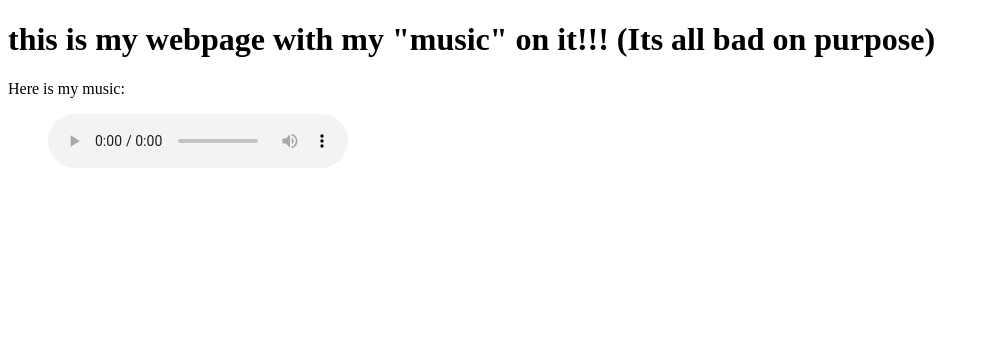
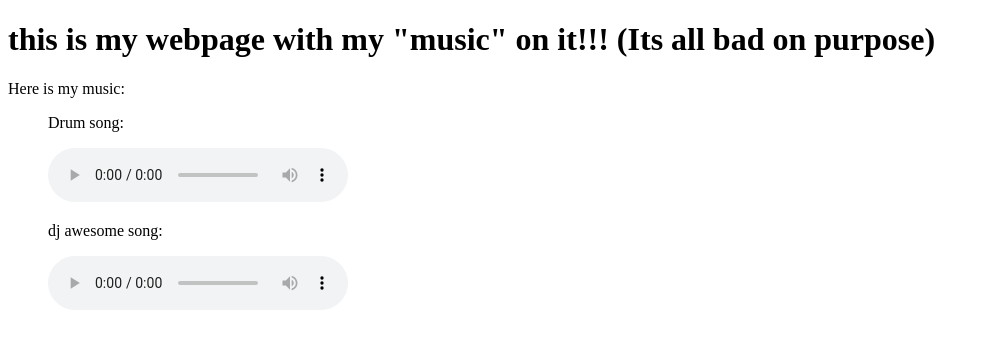
Before and after one commit to gorpshit/gorpshit.github.io, a plain HTML site: page index.html in a window 1280 px wide. Shown: the whole page, without its empty margins (0-989 px from the left). Drawn offline with Linux system fonts and the light colour scheme.

Commit message:
Update index.html

```diff
--- a/index.html
+++ b/index.html
@@ -10,8 +10,14 @@
     <h1>this is my webpage with my "music" on it!!! (Its all bad on purpose)</h1>
     <p>Here is my music:</p>
     <ul>
+      <p>Drum song:</p>
       <audio controls>
         <source src="drums.jpeg.mp3" type="audio/mp3">
+        Your browser does not support the audio element.
+      </audio>
+      <p>dj awesome song:</p>
+      <audio controls>
+        <source src="dj awesome on the beat.mp3" type="audio/mp3">
         Your browser does not support the audio element.
       </audio>
     </ul>
```
